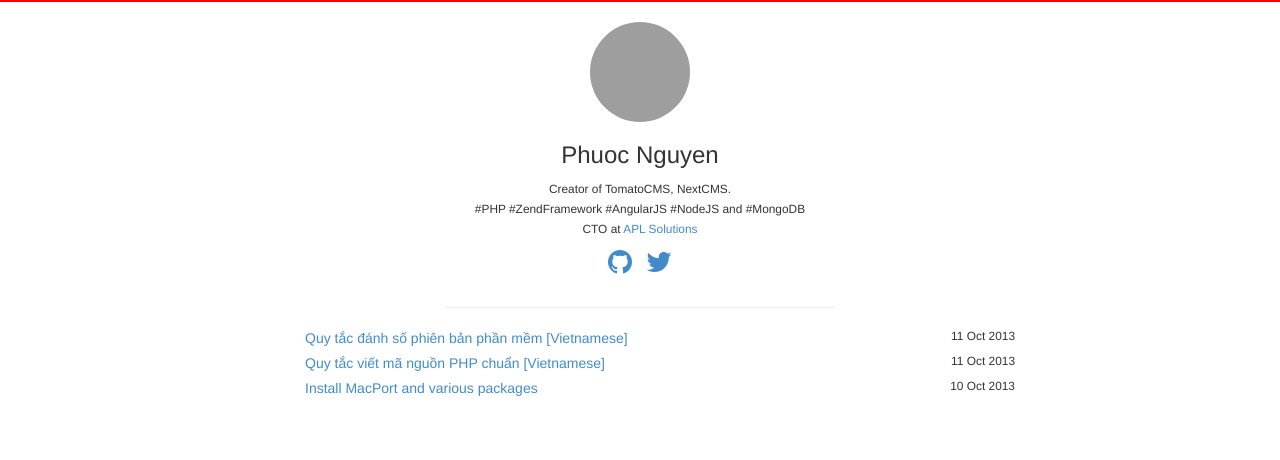
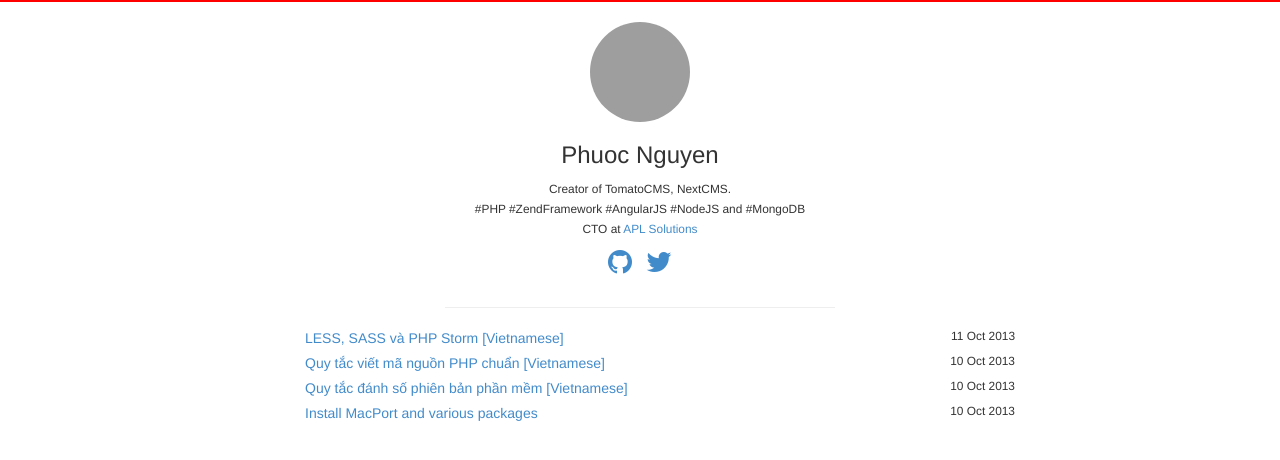
Before and after one commit to dontinhqt/nghuuphuoc.github.io, a Jekyll site: the page built from index.html, in a window 1280 px wide, cut to the strip 0-460 px from the top of the page. Built offline with Jekyll 4.4.1, drawn with Linux system fonts in a browser that asks for light colours; Markdown is read by kramdown in place of the engine named in the settings; some of the changed lines change nothing that is shown; grey boxes are pictures that could not be loaded.

Commit message:
Add "LESS, SASS và PHP Storm [Vietnamese]" post

````diff
--- a/_posts/2013-10-11-quy-tac-danh-so-phien-ban-phan-mem.md
+++ b/_posts/2013-10-10-quy-tac-danh-so-phien-ban-phan-mem.md
@@ -1,7 +1,7 @@
 ---
 layout: post
 title:  "Quy tắc đánh số phiên bản phần mềm [Vietnamese]"
-date:   2013-10-11 00:40:15
+date:   2013-10-10 23:40:15
 ---
 
 Tài liệu này hướng dẫn bạn một số quy tắc đánh số phiên bản phần mềm dựa trên chuẩn [SemVer](http://semver.org) (viết tắt của Semantic Versioning),
--- a/_posts/2013-10-11-quy-tac-viet-ma-nguon-php-chuan.md
+++ b/_posts/2013-10-10-quy-tac-viet-ma-nguon-php-chuan.md
@@ -1,7 +1,7 @@
 ---
 layout: post
 title:  "Quy tắc viết mã nguồn PHP chuẩn [Vietnamese]"
-date:   2013-10-11 00:05:20
+date:   2013-10-10 23:54:20
 ---
 
 Tài liệu này quy định *cách viết mã PHP chuẩn* được tổng hợp dựa trên các nguồn, quy chuẩn sau:
--- /dev/null
+++ b/_posts/2013-10-11-less-sass-va-phpstorm.md
@@ -0,0 +1,308 @@
+---
+layout: post
+title:  "LESS, SASS và PHP Storm [Vietnamese]"
+date:   2013-10-11 00:00:40
+---
+
+Tài liệu này hướng dẫn cách cài đặt trình biên dịch cho LESS, SASS và tích hợp với PHP Storm.
+
+## Cài đặt trên Mac OS
+
+### Cài bộ biên dịch LESS
+
+Bộ biên dịch LESS được cài thông qua _npm_.
+
+npm là viết tắt của _Node Packaged Modules_. Ban đầu, đây là nơi lưu trữ các gói, thư viện cho [NodeJs](http://nodejs.org).
+Về sau, tác giả của nhiều thư viện khác cũng chọn đây là nơi lưu trữ, cập nhật phần mềm, thư viện của họ.
+Do đó ngoài các thư viện cho NodeJs, bạn có thể tìm thấy cả các thư viện chạy độc lập (ví dụ như _less_). Danh sách các
+gói được liệt kê trên website <https://npmjs.org>
+
+Các giai đoạn cài đặt bao gồm: XCode &rarr; Phần mềm quản lý các gói cho Mac OS &rarr; NodeJs &rarr; npm &rarr; LESS
+
+#### Cài đặt XCode
+
+* Tải về phiên bản mới nhất của [XCode](https://developer.apple.com/xcode)
+* Mở XCode từ thư mục _Applications_. Chọn menu _XCode &rarr; Preferences_. Chọn tab _Downloads_, nhấn nút _Install_ ứng với dòng _Command Line Tools_.
+
+![Cài đặt _Command Line Tools_](/img/xcode-command-tool.png)
+
+* Đồng ý với bản quyền của XCode bằng cách chạy dòng lệnh sau:
+
+```bash
+$ sudo xcodebuild -license
+```
+
+Nhấn phím _space_ cho đến khi hiển thị hết nội dung bản quyền. Gõ _agree_ và nhấn _Enter_.
+
+#### Cài đặt trình quản lý gói cho Mac OS (MacPort)
+
+Bạn có thể bỏ qua bước này nếu MacPort đã được cài đặt. Có thể kiểm tra MacPort đã được cài đặt hay chưa bằng lệnh
+
+```bash
+$ which port
+```
+
+![Cài đặt MacPort](/img/macport-install.png)
+
+Có 2 cách để cài đặt một gói, thư viện trên Mac OS:
+
+* Biên dịch
+
+Hầu hết các thư viện được viết dựa trên ngôn ngữ C, C++, vì thế cách thông thường để cài đặt các thư viện này là sử dụng
+bộ diên dịch. Nếu thư viện đó phụ thuộc vào các thư viện khác, bạn phải tải về và cài đặt các thư viện phụ thuộc trước.
+
+Rõ ràng việc này hết sức mất thời gian và không kém phần rủi ro nếu quá trình cài đặt thư viện phụ thuộc bị lỗi hoặc
+không đảm bảo tính tương thích với thư viện ban đầu.
+
+* Sử dụng phần mềm quản lý gói
+
+Phần mềm quản lý gói cho phép bạn tải về và cài đặt các gói (kèm các gói phụ thuộc) một cách tự động và dễ dàng. Bạn
+cũng có thể đã biết các phần mềm tương tự như _yum_ (trên Centos), _apt_ (trên Ubuntu).
+
+Với Mac OS, phổ biến 3 phần mềm dạng này là [Mac Port](http://www.macports.org), [Homebrew](http://mxcl.github.io/homebrew)
+và [Fink](http://www.finkproject.org).
+Tuy nhiên bạn nên sử dụng Mac Port vì nó cung cấp rất nhiều gói.
+
+Thực hiện các bước sau để cài MacPort:
+
+* Tải về bản mới nhất của [MacPort](http://www.macports.org/install.php).
+Tại thời điểm viết tài liệu này, phiên bản mới nhất của MacPort dành cho _Mac OS Mountain Lion_ là [2.1.3](https://distfiles.macports.org/MacPorts/MacPorts-2.1.3-10.8-MountainLion.pkg)
+
+* Click đúp chuột vào file tải về và thực hiện theo hướng dẫn cài đặt.
+
+* Để sử dụng MacPort, bạn phải thêm đường dẫn đến file ```port``` vào biến môi trường ```$PATH``` bằng cách chạy dòng lệnh sau:
+
+```bash
+$ export PATH=/opt/local/bin:/opt/local/sbin:$PATH
+```
+
+Để cài đặt gói thư viện nào đó, sử dụng câu lệnh sau (```PackageName``` là tên gói):
+
+```bash
+$ sudo port install PackageName
+```
+
+Cú pháp câu lệnh này hoàn toàn tương tự việc cài đặt gói sử dụng ```yum``` và ```apt```:
+
+```bash
+$ yum install PackageName
+$ apt-get install PackageName
+```
+
+#### Cài đặt NodeJs
+
+Bạn có thể bỏ qua bước này nếu NodeJs đã được cài đặt. Có thể kiểm tra NodeJs đã được cài đặt hay chưa bằng lệnh:
+
+```bash
+$ which node
+```
+
+Chạy dòng lệnh sau:
+
+```bash
+$ sudo port install nodejs
+```
+
+Kiểm tra đường dẫn và phiên bản của NodeJs:
+
+```bash
+$ which node
+/opt/local/bin/node
+$ node -v
+v0.10.6
+```
+
+#### Cài đặt npm
+
+Bạn có thể bỏ qua bước này nếu ```npm``` đã được cài đặt. Có thể kiểm tra npm đã được cài đặt hay chưa bằng lệnh
+
+```bash
+$ which npm
+```
+
+Chạy dòng lệnh sau:
+
+```bash
+$ sudo port install npm
+```
+
+Kiểm tra đường dẫn và phiên bản của npm:
+
+```bash
+$ which npm
+/opt/local/bin/npm
+$ npm -v
+1.2.21
+```
+
+#### Cài đặt LESS
+
+npm cho phép bạn cài đặt bất kỳ gói nào từ <https://npmjs.org> với cú pháp ```npm install PackageName```.
+Thư viện mà bạn muốn cài đặt (cùng với các thư viện phụ thuộc) sẽ được tự động tải về và lưu trữ tại thư mục có tên là
+```node_modules```, cùng thư mục bạn chạy dòng lệnh trên.
+
+Nếu bạn muốn cài thư viện ở cấp độ _global_, sử dụng tham số _-g_:
+
+```bash
+$ sudo npm install -g PackageName
+```
+
+Để cài đặt less, bạn chạy dòng lệnh sau:
+
+```bash
+$ sudo npm install -g less
+```
+
+Bạn có thể kiểm tra đường dẫn cũng như phiên bản của _less_ bằng các lệnh:
+
+```bash
+$ which less
+/usr/bin/less
+$ less -V
+less 418
+Copyright (C) 1984-2007 Mark Nudelman
+```
+
+### Cài bộ biên dịch SASS
+
+Chạy dòng lệnh sau:
+
+```bash
+$ sudo gem install sass
+```
+
+SASS sẽ được cài đặt ở thư mục _/usr/bin_. Bạn có thể xác định đường dẫn của bộ biên dịch SASS, SCSS bằng lệnh ```which```:
+
+```bash
+$ which sass
+/usr/bin/sass
+$ which scss
+/usr/bin/scss
+$ sass -v
+Sass 3.2.9 (Media Mark)
+```
+
+## Cài đặt trên Windows
+
+### Cài bộ biên dịch LESS
+
+Để cài LESS, trước hết bạn phải cài đặt _NodeJs_ và _npm_. Xem thông tin về npm ở mục _Cài đặt LESS trên Mac OS_.
+
+#### Cài đặt NodeJs và npm
+
+* Tải về phiên bản mới nhất của [NodeJs dành cho Windows](http://nodejs.org/download/).
+Tại thời điểm viết tài liệu này, NodeJs cung cấp bản [0.10.9](http://nodejs.org/dist/v0.10.9/node-v0.10.9-x86.msi) cho Windows.
+
+* Nhấp đúp chuột vào file tải về và thực hiện theo hướng dẫn.
+
+![Cài đặt NodeJS trên Windows](/img/nodejs-win.png)
+
+* Kiểm tra phiên bản cài đặt của NodeJs và npm bằng cách chạy các dòng lệnh sau từ cửa sổ _Command Line_:
+
+```bash
+C:\> node -v
+v0.10.3
+C:\> npm -v
+1.2.17
+```
+
+Có thể mở cửa sổ _Command Line_ bằng một trong hai cách sau:
+
+- Nhấn _Start &rarr; Run_, gõ ```cmd``` và nhấn _Enter_
+- hoặc nhấn _Start &rarr; All Programs &rarr; Accessories_, sau đó chọn _Command Prompt_
+
+#### Cài đặt LESS
+
+![Cài đặt LESS trên Windows](/img/npm-less-win.png)
+
+Từ cửa sổ _Command Line_, chạy dòng lệnh sau:
+
+```bash
+C:\> npm install -g less
+```
+
+npm sẽ tự động tải về và cài đặt less cùng các thư viện phụ thuộc. Thông thường, _lessc_ (tên của bộ biên dịch less)
+được lưu tại đường dẫn
+
+```bash
+C:\Users\{Tên Người Dùng}\AppData\Roaming\npm\lessc.cmd
+```
+
+trong đó ```{Tên Người Dùng}``` là tên tài khoản Windows của người dùng thực hiện việc cài đặt.
+
+Bạn có thể kiểm tra phiên bản của bộ biên dịch less bằng lệnh:
+
+```bash
+C:\Users\{Tên Người Dùng}\AppData\Roaming\npm> less.cmd -v
+lessc 1.3.3 (LESS Compiler) [JavaScript]
+```
+
+### Cài bộ biên dịch SASS
+
+Bộ diên dịch SASS được cài đặt thông qua _gem_ được phát triển trên ngôn ngữ Ruby, vốn không được Windows cung cấp sẵn
+như các hệ điều hành khác, do đó trước hết bạn phải cài Ruby.
+
+#### Cài đặt Ruby
+
+* Tải về phiên bản Ruby cho Windows tại [RubyInstaller](http://rubyinstaller.org/downloads).
+Tại thời điểm viết tài liệu, RubyInstaller cung cấp phiên bản 2.0.0 cho Windows, gồm [bản 32 bit](http://rubyforge.org/frs/download.php/76955/rubyinstaller-2.0.0-p195.exe)
+và [bản 64 bit](http://rubyforge.org/frs/download.php/76956/rubyinstaller-2.0.0-p195-x64.exe).
+
+* Nhấp đúp file tải về và thực hiện theo các hướng dẫn cài đặt.
+
+Lưu ý chọn _Add Ruby executables to your PATH_ tại hộp thoại xác định đường dẫn thư mục sẽ cài Ruby (mặc định là
+```C:\Ruby200-x64```, có thể thay đổi tuỳ phiên bản Ruby và hệ điều hành).
+
+![Cài đặt Ruby trên Windows](/img/ruby-win.png)
+
+#### Cài đặt SASS
+
+Chạy dòng lệnh sau:
+
+```bash
+C:\> gem install sass
+Fetching: sass-3.2.9.gem (100%)
+Successfully installed sass-3.2.9
+Parsing documentation for sass-3.2.9
+Installing ri documentation for sass-3.2.9
+```
+
+gem tự động tải về và cài đặt sass cùng với các thư viện phụ thuộc. Bộ biên dịch sass được lưu tại đường dẫn ```{Thư mục cài Ruby}/bin/sass```.
+Bạn có thể kiểm tra phiên bản của bộ biên dịch này bằng lệnh:
+
+```bash
+C:\> sass -v
+Sass 3.2.9 (Media Mark)
+```
+
+## Tích hợp với PHP Storm
+
+PHP Storm cung cấp một số bộ _File Watchers_ có nhiệm vụ theo dõi sự thay đổi của _file_. Nếu nội dung các _file_ bị
+thay đổi, PHP Storm sẽ tự động thực hiện một số thao tác tương ứng nào đó.
+Ví dụ _SCSS watcher_ sẽ tự động biên dịch file ```.scss``` ra file ```.css``` ngay khi file ```.scss``` ban đầu được cập nhật.
+
+PHP Storm cũng yêu cầu bạn cấu hình _file watcher_ nếu file bạn mở có phần mở rộng được hỗ trợ bởi các _watcher_ có sẵn.
+Hình sau đây minh hoạ việc PHP Storm yêu cầu thiết lập _SCSS watcher_ khi mở một file SASS (có phần mở rộng là ```.scss```):
+
+![Cấu hình SCSS watcher](/img/phpstorm-scss-watcher.png)
+
+Để thiết lập _SCSS watcher_, bạn có thể nhấn vào _Add watcher_ từ hộp thoại thông báo như hình trên.
+Hoặc có thể thực hiện theo các bước sau đây:
+
+* Vào menu _PHP Storm &rarr; Preferences_. Trên Windows, bạn vào menu _File &rarr; Settings_
+* Chọn _File Watcher_ từ cột bên trái
+* Ở hộp thoại bên phải, nhấn nút _+_ từ thanh công cụ bên dưới cùng của hộp thoại, chọn _SCSS_ từ menu thả xuống.
+
+![Thiết lập SCSS watcher](/img/phpstorm-add-scss.png)
+
+* Trong ô _Program_, nhập vào đường dẫn của bộ biên dịch SCSS. Nhấn nút _OK_.
+Bảng sau chỉ ra đường dẫn đến các bộ biên dịch LESS, SASS sau khi thực hiện các bước cài đặt trong tài liệu:
+
+| Bộ biên dịch | Đường dẫn
+|--------------|----------
+| LESS         | Trên Mac OS: ```/usr/bin/less```
+|              | Trên Windows: ```C:\Users\{Tên Người Dùng}\AppData\Roaming\npm\lessc.cmd```
+| SASS         | Trên Mac OS: ```/usr/bin/sass```
+|              | Trên Windows: ```{Thư mục cài Ruby}\bin\sass```
+
+Thực hiện các thao tác tương tự để thiết lập _LESS watcher_.
````
Also changed, not shown: img/nodejs-win.png (added), img/npm-less-win.png (added), img/phpstorm-add-scss.png (added), img/phpstorm-scss-watcher.png (added), img/ruby-win.png (added), img/xcode-command-tool.png (added).
